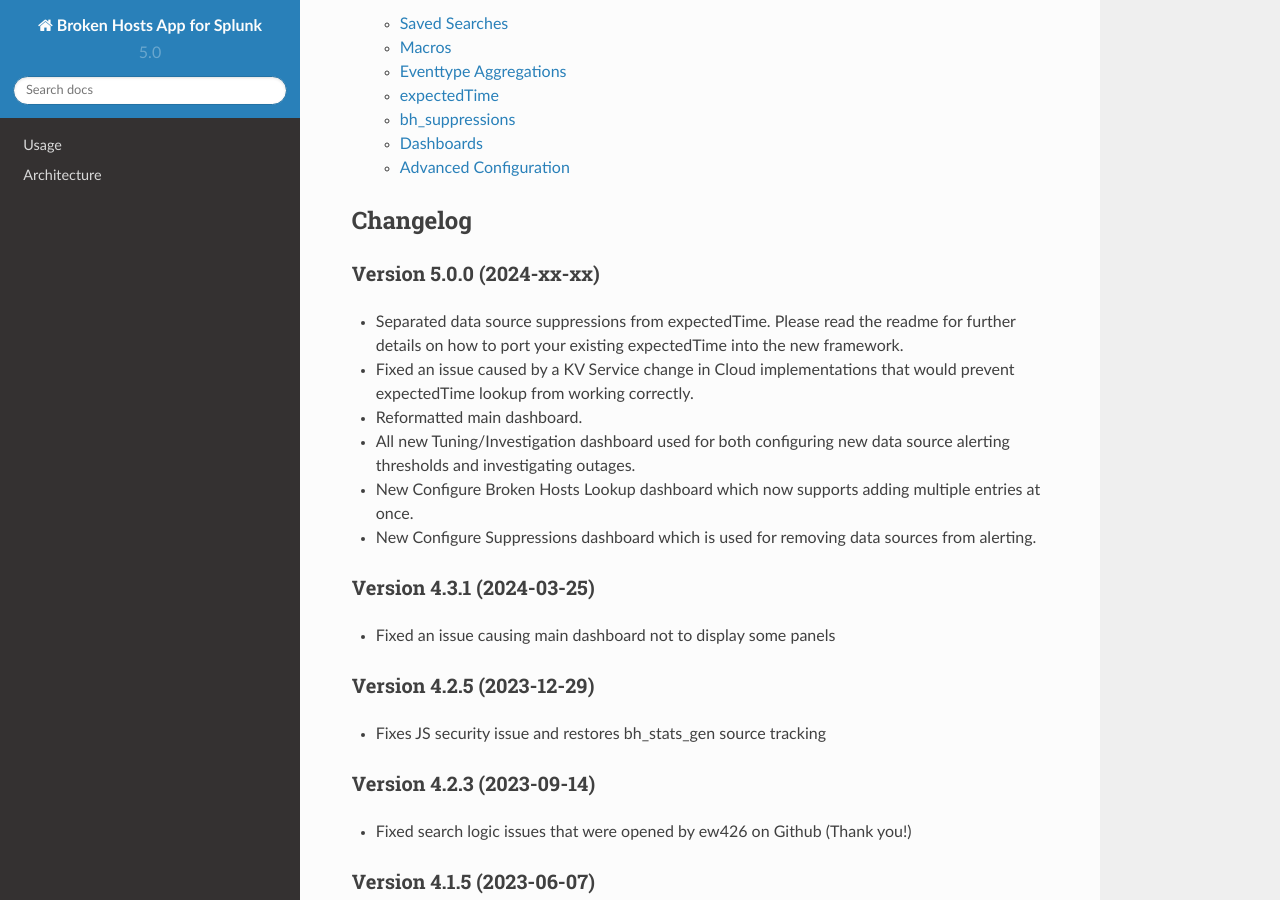
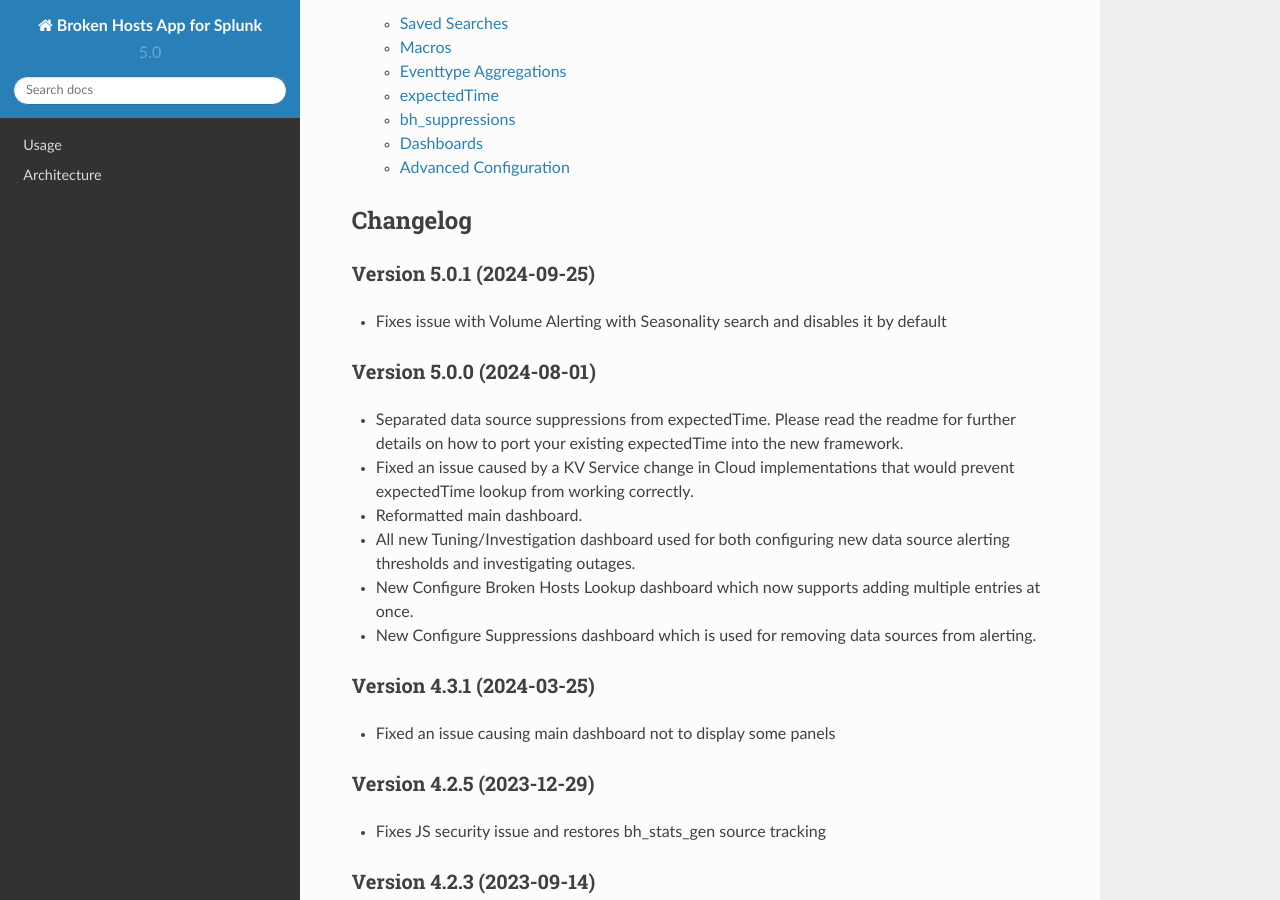
Before and after one commit to HurricaneLabs/brokenhosts, a Sphinx documentation site: the page built from docs/index.rst, in a window 1280 px wide and 900 px high, scrolled down 1397 px. Built offline with Sphinx 7.4.7 and the Read the Docs theme 2.0.0, drawn with Linux system fonts in a browser that asks for light colours.

Commit message:
Fix issue in volume alerting search

```diff
--- a/docs/index.rst
+++ b/docs/index.rst
@@ -59,7 +59,12 @@ Documentation
 Changelog
 ---------
 
-Version 5.0.0 (2024-xx-xx)
+Version 5.0.1 (2024-09-25)
+~~~~~~~~~~~~~~~~~~~~~~~~~~
+
+- Fixes issue with Volume Alerting with Seasonality search and disables it by default
+
+Version 5.0.0 (2024-08-01)
 ~~~~~~~~~~~~~~~~~~~~~~~~~~
 
 - Separated data source suppressions from expectedTime. Please read the readme for further details on how to port your existing expectedTime into the new framework.
--- a/docs/usage/installation.rst
+++ b/docs/usage/installation.rst
@@ -51,7 +51,6 @@ Steps to upgrade to version 5.0.0:
 3. Enable the search ``Broken Hosts - Auto Sort v5``
 4. Disable the search ``Broken Hosts - Auto Sort``
 5. Enable the search ``Broken Hosts - Purge and Sort bh_suppressions``
-6. Run the search ``Broken Hosts - Clear Permanent Suppressions from expectedTime``
 
 The above searches will automatically populate the new bh_suppressions lookup with currently used suppression entries in expectedTime,
 clear expectedTime of all permanent suppressions, enable new expectedTime sorting logic, and schedule a search to automatically remove
```
Also changed, not shown: 3 other files.
